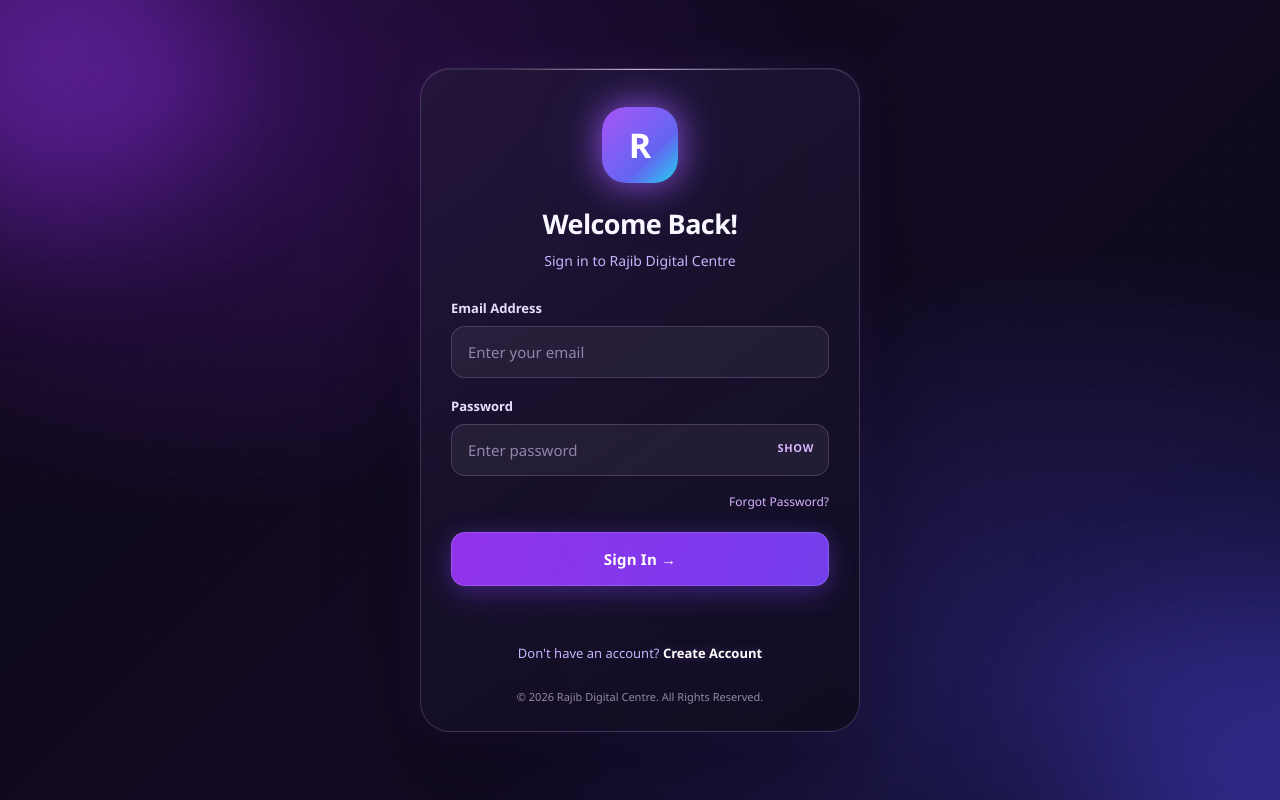
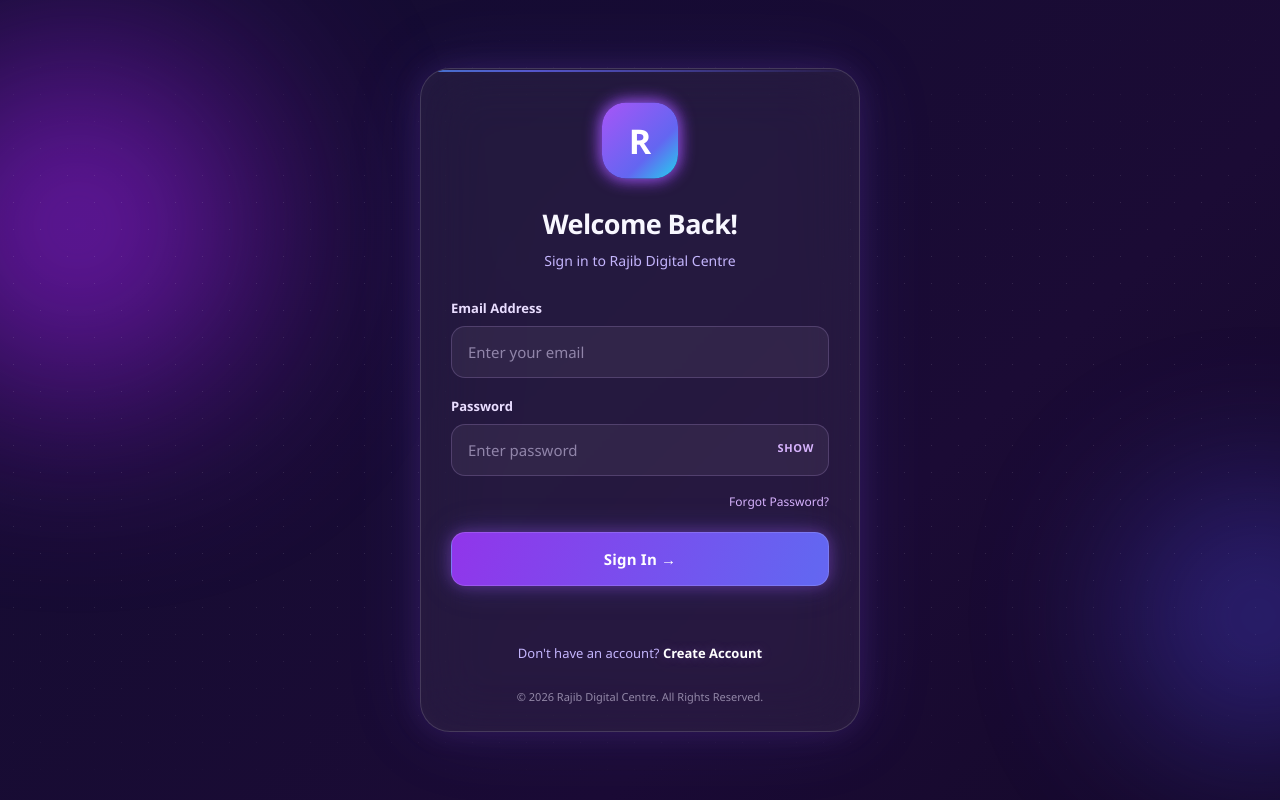
Before and after one commit to rajibdigitalcentre/rajibdigitalcentre.github.io, a plain HTML site: page login-enhanced.html in a window 1280 px wide. Drawn offline with Linux system fonts and the light colour scheme; no server answers.

Commit message:
Add advanced animations and styles to login page

```diff
--- a/login-enhanced.html
+++ b/login-enhanced.html
@@ -134,6 +134,320 @@ button:disabled { opacity:.65; cursor:wait; transform:none; }
 @media (prefers-reduced-motion:reduce) {
   *,*::before,*::after { animation-duration:.01ms !important; animation-iteration-count:1 !important; scroll-behavior:auto !important; transition-duration:.01ms !important; }
 }
+/* =================================
+   RAJIB DIGITAL CENTRE
+   ADVANCED FUTURISTIC ANIMATION
+================================= */
+
+/* Animated Aurora Background */
+
+body {
+    background: linear-gradient(
+        -45deg,
+        #080414,
+        #1b0b35,
+        #100d30,
+        #240b46,
+        #080414
+    );
+    background-size: 400% 400%;
+    animation: auroraBackground 14s ease infinite;
+    overflow-x: hidden;
+}
+
+@keyframes auroraBackground {
+    0% { background-position: 0% 50%; }
+    50% { background-position: 100% 50%; }
+    100% { background-position: 0% 50%; }
+}
+
+/* Floating Neon Light */
+
+body::before,
+body::after {
+    content: "";
+    position: fixed;
+    width: 300px;
+    height: 300px;
+    border-radius: 50%;
+    filter: blur(100px);
+    z-index: -1;
+    pointer-events: none;
+    animation: floatingGlow 9s ease-in-out infinite alternate;
+}
+
+body::before {
+    background: #a020f0;
+    top: 5%;
+    left: -120px;
+}
+
+body::after {
+    background: #4f46e5;
+    bottom: 5%;
+    right: -120px;
+    animation-delay: 3s;
+}
+
+@keyframes floatingGlow {
+    0% {
+        transform: translate(0,0) scale(.8);
+        opacity: .4;
+    }
+    100% {
+        transform: translate(80px,60px) scale(1.3);
+        opacity: .9;
+    }
+}
+
+/* Premium Glass Card */
+
+.card {
+    position: relative;
+    overflow: hidden;
+    backdrop-filter: blur(30px);
+    -webkit-backdrop-filter: blur(30px);
+
+    background: rgba(255,255,255,.055);
+
+    border: 1px solid rgba(255,255,255,.15);
+
+    box-shadow:
+        0 0 30px rgba(168,85,247,.15),
+        0 0 80px rgba(99,102,241,.12),
+        inset 0 0 25px rgba(255,255,255,.025);
+
+    animation: cardEntrance 1s cubic-bezier(.2,.8,.2,1);
+}
+
+@keyframes cardEntrance {
+    0% {
+        opacity: 0;
+        transform: translateY(60px) scale(.92);
+        filter: blur(10px);
+    }
+    100% {
+        opacity: 1;
+        transform: translateY(0) scale(1);
+        filter: blur(0);
+    }
+}
+
+/* Animated Border Glow */
+
+.card::before {
+    content: "";
+    position: absolute;
+    inset: -2px;
+    border-radius: inherit;
+    padding: 2px;
+
+    background: linear-gradient(
+        120deg,
+        transparent,
+        #a855f7,
+        #22d3ee,
+        #6366f1,
+        transparent
+    );
+
+    background-size: 300% 300%;
+    animation: borderGlow 6s linear infinite;
+
+    -webkit-mask:
+        linear-gradient(#fff 0 0) content-box,
+        linear-gradient(#fff 0 0);
+
+    -webkit-mask-composite: xor;
+    mask-composite: exclude;
+
+    pointer-events: none;
+}
+
+@keyframes borderGlow {
+    0% { background-position: 0% 50%; }
+    100% { background-position: 300% 50%; }
+}
+
+/* Logo Advanced Glow */
+
+.logo {
+    animation:
+        logoFloat 4s ease-in-out infinite,
+        logoGlow 3s ease-in-out infinite alternate;
+}
+
+@keyframes logoFloat {
+    0%,100% { transform: translateY(0); }
+    50% { transform: translateY(-9px); }
+}
+
+@keyframes logoGlow {
+    from {
+        box-shadow: 0 0 15px #a855f7;
+    }
+    to {
+        box-shadow:
+            0 0 25px #a855f7,
+            0 0 55px #6366f1,
+            0 0 85px #9333ea;
+    }
+}
+
+/* Input Focus Animation */
+
+input {
+    transition: all .35s cubic-bezier(.2,.8,.2,1);
+}
+
+input:focus {
+    transform: translateY(-2px);
+
+    border-color: #c084fc;
+
+    box-shadow:
+        0 0 0 3px rgba(168,85,247,.15),
+        0 0 20px rgba(168,85,247,.3),
+        0 0 40px rgba(99,102,241,.12);
+}
+
+/* Premium Animated Button */
+
+button {
+    position: relative;
+    overflow: hidden;
+
+    background: linear-gradient(
+        110deg,
+        #9333ea,
+        #6366f1,
+        #a855f7,
+        #6366f1
+    );
+
+    background-size: 300% 300%;
+
+    animation: buttonGradient 5s ease infinite;
+
+    box-shadow:
+        0 0 15px rgba(168,85,247,.4),
+        0 0 35px rgba(99,102,241,.2);
+
+    transition: all .3s ease;
+}
+
+@keyframes buttonGradient {
+    0% { background-position: 0% 50%; }
+    50% { background-position: 100% 50%; }
+    100% { background-position: 0% 50%; }
+}
+
+button:hover {
+    transform: translateY(-4px) scale(1.015);
+
+    box-shadow:
+        0 0 20px #a855f7,
+        0 0 45px rgba(99,102,241,.6);
+}
+
+button:active {
+    transform: scale(.97);
+}
+
+/* Button Shine Effect */
+
+button::before {
+    content: "";
+    position: absolute;
+
+    top: -100%;
+    left: -100%;
+
+    width: 50%;
+    height: 300%;
+
+    background: rgba(255,255,255,.2);
+
+    transform: rotate(35deg);
+
+    transition: left .7s ease;
+}
+
+button:hover::before {
+    left: 150%;
+}
+
+/* Success Popup Animation */
+
+.popup {
+    animation: popupEntrance .6s cubic-bezier(.16,1,.3,1);
+    box-shadow:
+        0 0 35px rgba(168,85,247,.3),
+        0 0 80px rgba(99,102,241,.2);
+}
+
+@keyframes popupEntrance {
+    0% {
+        opacity: 0;
+        transform: scale(.75) translateY(30px);
+        filter: blur(8px);
+    }
+
+    100% {
+        opacity: 1;
+        transform: scale(1) translateY(0);
+        filter: blur(0);
+    }
+}
+
+/* Success Icon Animation */
+
+.popup-icon {
+    animation: successPulse 2s ease-in-out infinite;
+}
+
+@keyframes successPulse {
+    0%,100% {
+        transform: scale(1);
+        text-shadow: 0 0 10px #a855f7;
+    }
+
+    50% {
+        transform: scale(1.15);
+        text-shadow:
+            0 0 20px #a855f7,
+            0 0 40px #6366f1;
+    }
+}
+
+/* Smooth Form Switching */
+
+#loginForm,
+#registerForm {
+    animation: formAppear .45s ease;
+}
+
+@keyframes formAppear {
+    from {
+        opacity: 0;
+        transform: translateX(15px);
+    }
+
+    to {
+        opacity: 1;
+        transform: translateX(0);
+    }
+}
+
+/* Accessibility */
+
+@media (prefers-reduced-motion: reduce) {
+    *, *::before, *::after {
+        animation-duration: .01ms !important;
+        animation-iteration-count: 1 !important;
+        transition-duration: .01ms !important;
+    }
+      }
 </style>
 
 </head>
```
